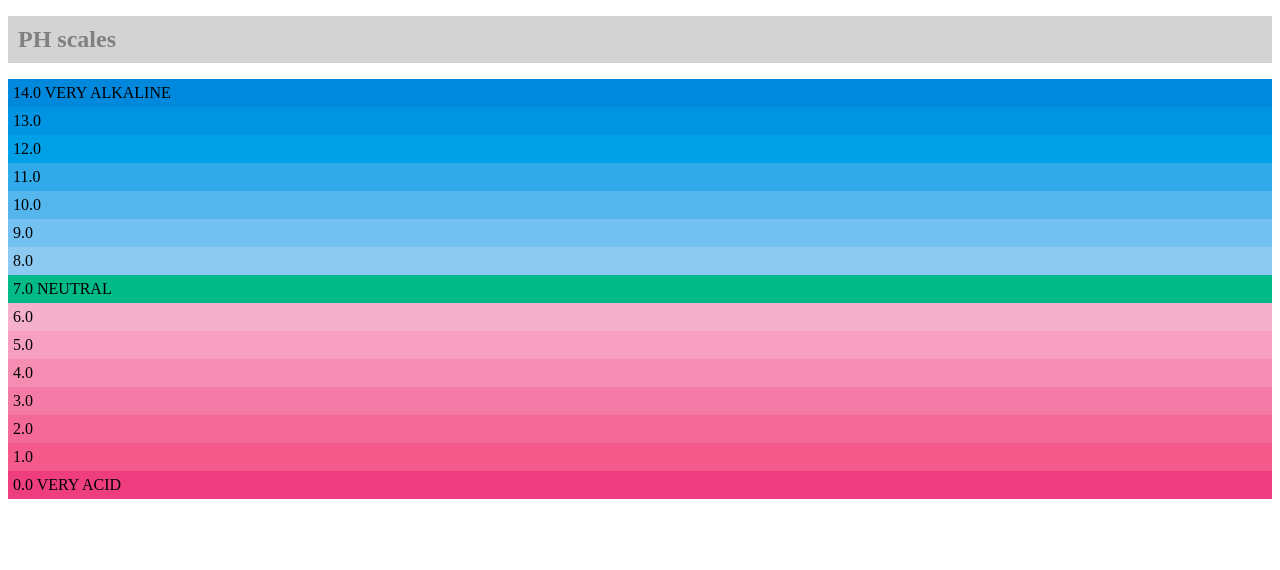
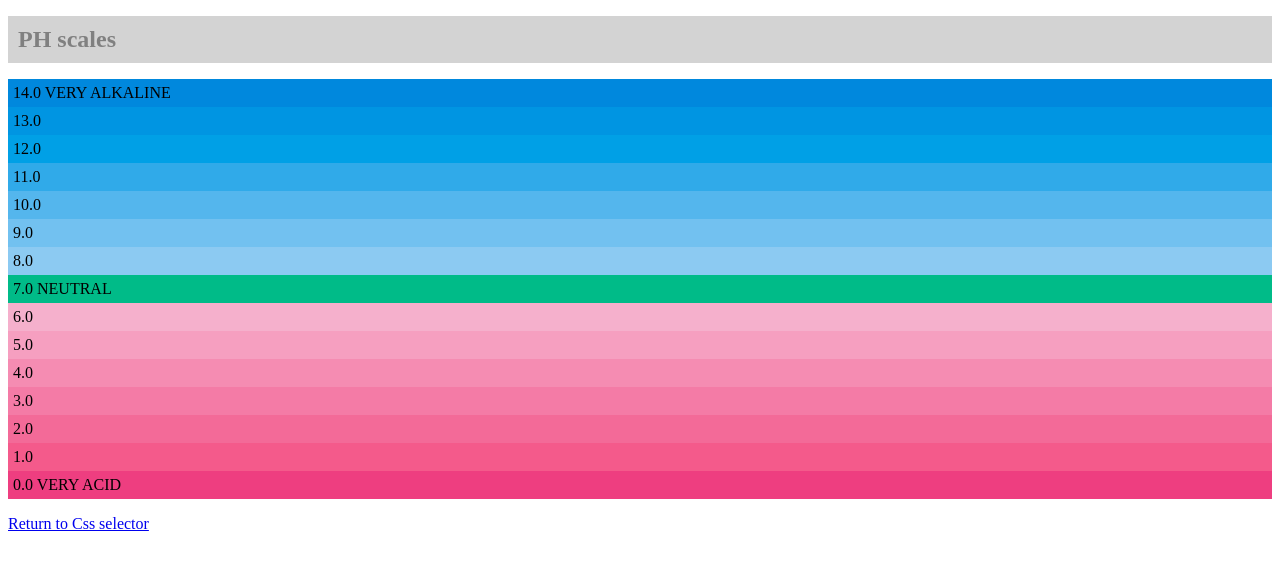
Before and after one commit to Alvinwebdingcong/wd82p, a plain HTML site: page 07-css_selectors/exercise/index.html in a window 1280 px wide. Drawn offline with Linux system fonts and the light colour scheme.

Commit message:
Add link to index

```diff
--- a/07-css_selectors/exercise/index.html
+++ b/07-css_selectors/exercise/index.html
@@ -25,5 +25,8 @@
       <li class="one">1.0</li>
       <li class="zero">0.0 VERY ACID</li>
     </ul>
+    <p>
+      <a href="../index.html">Return to Css selector</a>
+    </p>
   </body>
 </html>
```
